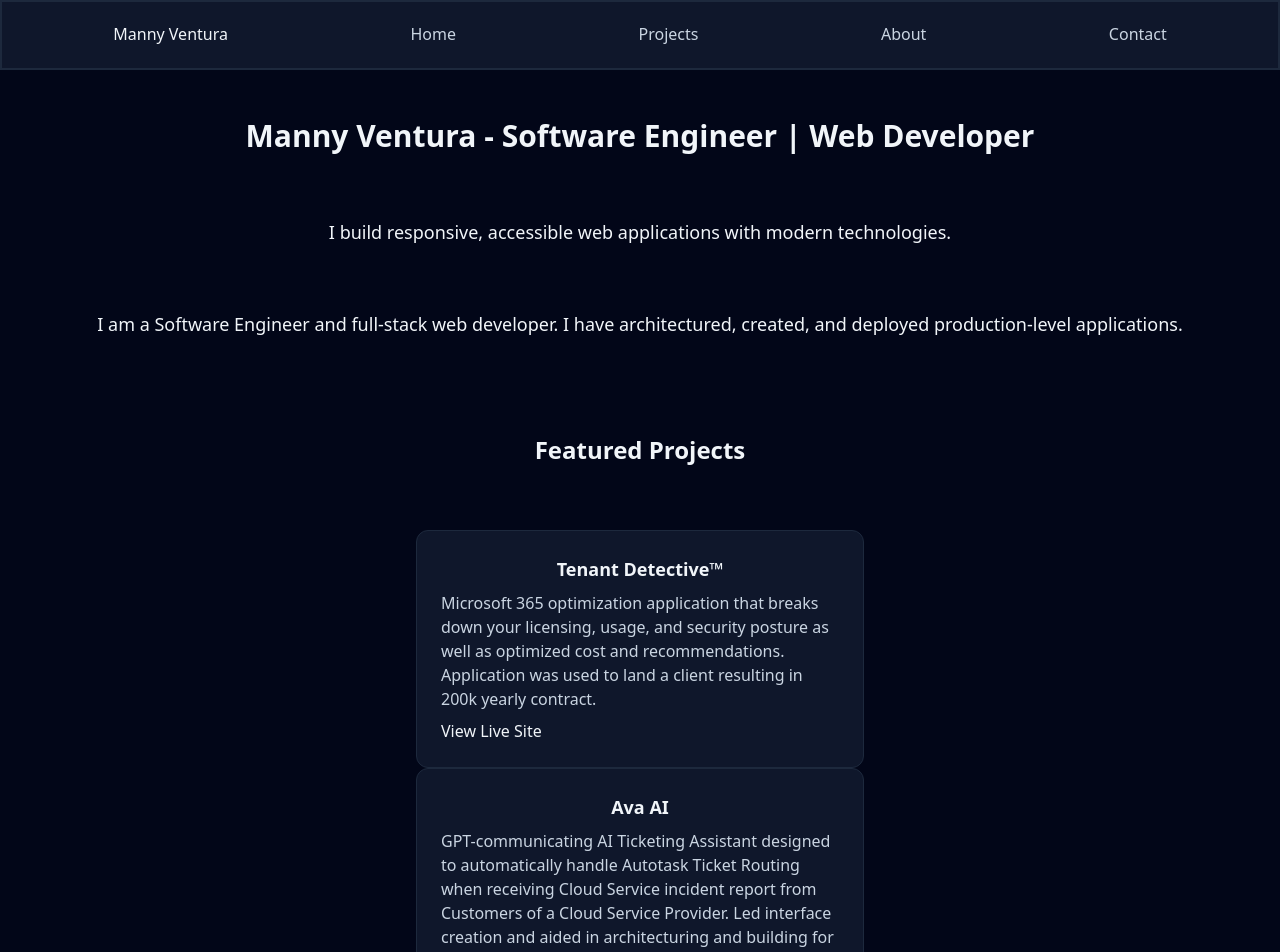
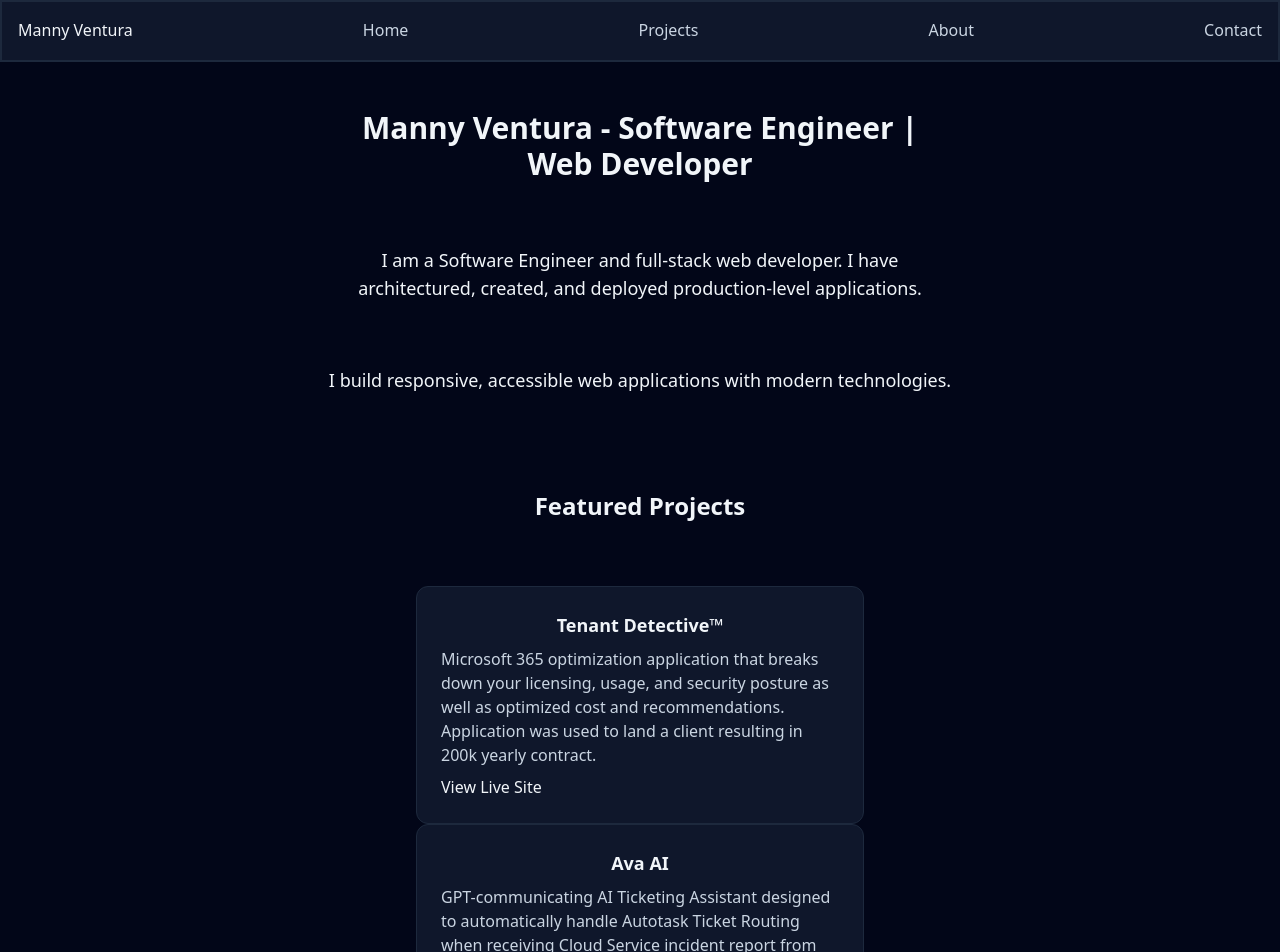
Before and after one commit to Manny-Ventura/my-next-portfolio, a Next.js app: page / in a window 1280 px wide. Shown: the top 952 px of the page. Built offline with nearby package versions, Linux system fonts and the light colour scheme.

Commit message:
navbar adjustments, main layout adjustments

```diff
--- a/src/app/layout.tsx
+++ b/src/app/layout.tsx
@@ -20,7 +20,7 @@ export default function RootLayout({
           <Navbar />
         </header>
 
-        <main className="mx-auto max-w-7xl grow space-y-24 px-6 py-12">{children}</main>
+        <main className="mx-auto max-w-2xl grow space-y-24 px-6 py-12">{children}</main>
 
         <footer className="h-full border-2 border-[var(--border)] bg-[var(--surface)] p-10 text-center">
           <Footer />
--- a/src/app/page.tsx
+++ b/src/app/page.tsx
@@ -5,22 +5,22 @@ export default function Home() {
   const featuredProjects = projects.filter((projects) => projects.featured)
   return (
     <>
-      <section className="flex flex-col items-center space-y-16">
+      <section className="flex flex-col items-center space-y-16 text-center">
         <h1 className="text-center text-3xl font-bold">
           Manny Ventura - Software Engineer | Web Developer
         </h1>
-        <p className="text-lg">
-          I build responsive, accessible web applications with modern technologies.
-        </p>
         <p className="text-center text-lg">
           I am a Software Engineer and full-stack web developer. I have architectured, created, and
           deployed production-level applications.
+        </p>
+        <p className="text-lg">
+          I build responsive, accessible web applications with modern technologies.
         </p>
       </section>
 
       <section className="flex flex-col items-center space-y-16">
         <h2 className="text-2xl font-semibold">Featured Projects</h2>
-        <div className="grid-flow-col">
+        <div className="grid-flow-col gap-2">
           {featuredProjects.map((project) => (
             <ProjectCard key={project.slug} project={project} />
           ))}
@@ -33,8 +33,12 @@ export default function Home() {
           I'm a passionate full-stack web developer with experience in building modern web
           applications using Python, HTMX, React, Next.js, and TypeScript.
         </p>
-                  <a className="space-y-2 rounded-md border border-[var(--border)] bg-[var(--surface)] p-2 hover:bg-[var(--bg)] transition-colors duration:150" href="/about">Learn more about me.</a>
-
+        <a
+          className="duration:150 space-y-2 rounded-md border border-[var(--border)] bg-[var(--surface)] p-2 transition-colors hover:bg-[var(--bg)]"
+          href="/about"
+        >
+          Learn more about me.
+        </a>
       </section>
     </>
   )
--- a/src/components/Navbar.tsx
+++ b/src/components/Navbar.tsx
@@ -12,10 +12,9 @@ export default function Navbar() {
   }
 
   return (
-    <div className="flex flex-grow items-center justify-around px-5 py-5">
     <nav className="w-full">
-        <div className="flex w-full justify-around">
-          <div className="px-auto hidden md:flex">
+      <div className="flex hidden w-full justify-between p-4 md:flex">
+        <div className="px-auto">
           <h3>Manny Ventura</h3>
         </div>
         <Link
@@ -43,28 +42,34 @@ export default function Navbar() {
           Contact
         </Link>
       </div>
-        <div className="flex justify-between md:hidden">
-          <h1 className="p-3">Manny Ventura</h1>
-          <button className="justify-self-end md:hidden" onClick={toggleMenu}>
-            {open ? <X /> : <Menu />}
+      <div className="flex items-center justify-between p-4 md:hidden">
+        <h1>Manny Ventura</h1>
+        <button className="mr-2 h-full justify-self-end md:hidden" onClick={toggleMenu}>
+          {open ? <X size={44} /> : <Menu size={44} />}
         </button>
       </div>
       {open && (
         <div className="flex flex-col items-center">
           <a
-              className="duration:150 w-full border-2 border-[var(--border)] border-transparent bg-[var(--surface)] p-2 text-center transition-colors hover:bg-[var(--bg)]"
+            className="duration:150 w-full border-2 border-[var(--border)] bg-[var(--surface)] py-5 text-center transition-colors hover:bg-[var(--bg)]"
+            href="/"
+          >
+            Home
+          </a>
+          <a
+            className="duration:150 w-full border-2 border-[var(--border)] bg-[var(--surface)] p-5 text-center transition-colors hover:bg-[var(--bg)]"
             href="/projects"
           >
             Projects
           </a>
           <a
-              className="duration:150 w-full border-2 border-[var(--border)] border-transparent bg-[var(--surface)] p-2 text-center transition-colors hover:bg-[var(--bg)]"
+            className="duration:150 w-full border-2 border-[var(--border)] bg-[var(--surface)] p-5 text-center transition-colors hover:bg-[var(--bg)]"
             href="/about"
           >
             About
           </a>
           <a
-              className="duration:150 w-full border-2 border-[var(--border)] border-transparent bg-[var(--surface)] p-2 text-center transition-colors hover:bg-[var(--bg)]"
+            className="duration:150 w-full border-2 border-[var(--border)] bg-[var(--surface)] p-5 text-center transition-colors hover:bg-[var(--bg)]"
             href="/contact"
           >
             Contact
@@ -72,6 +77,5 @@ export default function Navbar() {
         </div>
       )}
     </nav>
-    </div>
   )
 }
--- a/src/components/ProjectCard.tsx
+++ b/src/components/ProjectCard.tsx
@@ -2,7 +2,7 @@ import type { Project } from '@/data/projects'
 
 export default function ProjectCard({ project }: { project: Project }) {
   return (
-    <article className="w-lg space-y-2 rounded-xl border border-[var(--border)] bg-[var(--surface)] p-6 md:w-md">
+    <article className="space-y-2 rounded-xl border border-[var(--border)] bg-[var(--surface)] p-6 md:w-md">
       <h3 className="text-center text-lg font-semibold">{project.title}</h3>
       <p className="text-[var(--text-secondary)]">{project.description}</p>
       {project.githubUrl && (
```
Lines whose indentation alone changed are shown as unchanged.
